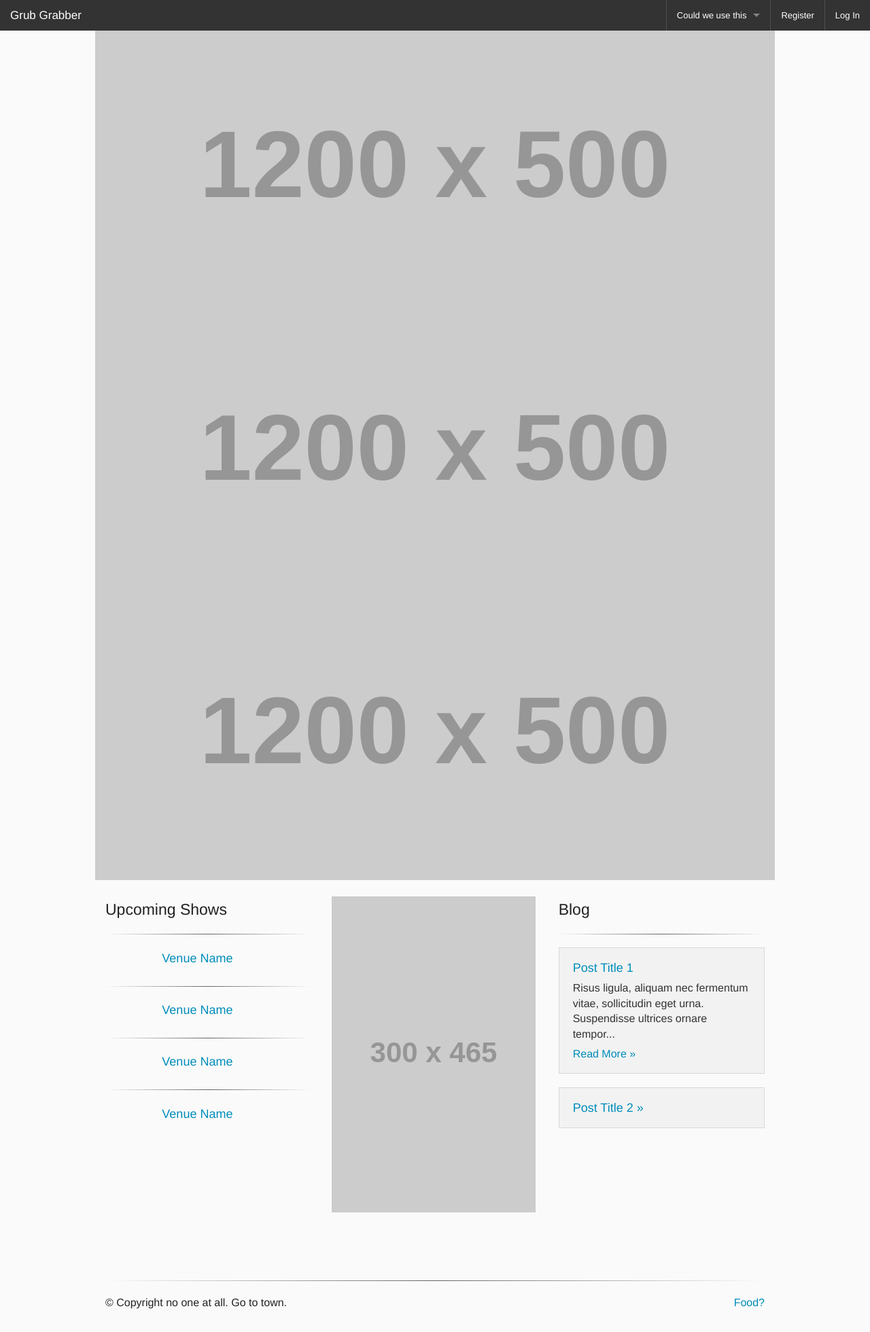
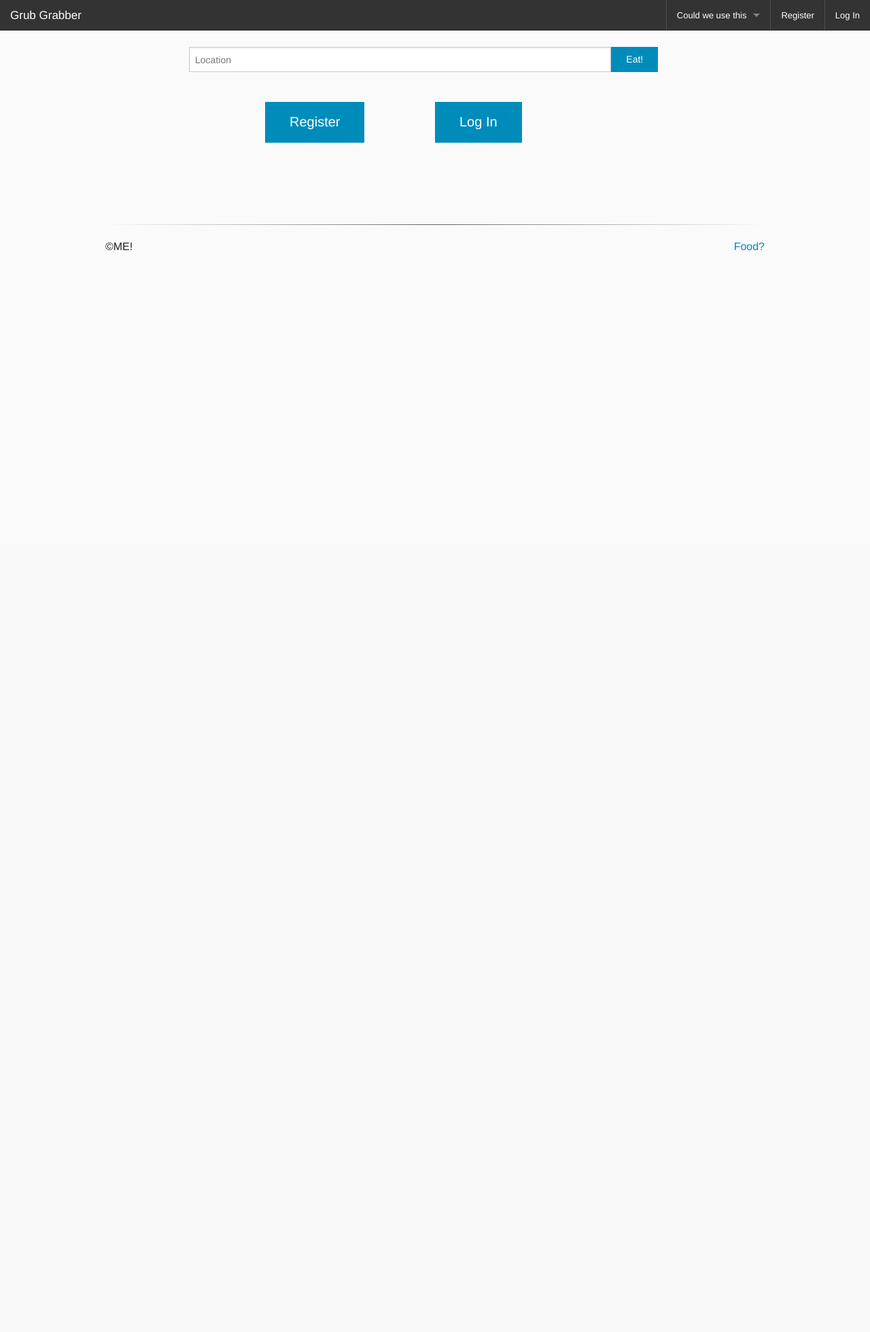
Before and after one commit to isaac-jordan/GrubGrabber, a Django app: page / in a window 1280 px wide. Shown: the whole page at 68% size. After the commit the page ends 369 px from the top, so only its background shows below. Run offline with Django 3.2, Linux system fonts and the light colour scheme; grey boxes labelled with a size stand in for pictures from a placeholder-image service; some libraries are stand-ins or nearby versions.

Commit message:
Made the pages look more similar to the templates in the wireframe, other than pages that use maps api

```diff
--- a/grubgrabber/templates/base.html
+++ b/grubgrabber/templates/base.html
@@ -52,6 +52,8 @@
 
   </nav>
 
+  <br>
+
   <div class="row">
     <div class="large-12 columns">
 
@@ -64,7 +66,7 @@
           <div class="row">
 
             <div class="large-6 columns">
-             <p>© Copyright no one at all. Go to town.</p>
+              <p>©ME!</p>
             </div>
 
             <div class="large-6 small-12 columns">
--- a/grubgrabber/templates/index.html
+++ b/grubgrabber/templates/index.html
@@ -7,19 +7,21 @@
 <div class="row">
   <div class="large-12 hide-for-small">
 
-    <div id="featured" data-orbit>
-      <img src="http://placehold.it/1200x500&text=Slide Image 1" alt="slide image">
-      <img src="http://placehold.it/1200x500&text=Slide Image 2" alt="slide image">
-      <img src="http://placehold.it/1200x500&text=Slide Image 3" alt="slide image">
+    <div class="row">
+      <div class="large-10 columns">
+        <div class="row collapse">
+          <div class="small-2 columns">
+            <br>
           </div>
-
+          <div class="small-9 columns">
+            <input type="text" placeholder="Location">
+          </div>
+          <div class="small-1 columns">
+            <a href="#" class="button postfix">Eat!</a>
           </div>
         </div>
-
-<div class="row">
-  <div class="large-12 columns show-for-small">
-
-    <img src="http://placehold.it/1200x700&text=Mobile Header">
+      </div>
+    </div>
 
   </div>
 </div>
@@ -27,80 +29,27 @@
 <br>
 
 <div class="row">
-  <div class="large-12 columns">
+  <div class="large-3 columns">
     <div class="row">
-
-      <div class="large-4 small-6 columns">
-
-        <h4>Upcoming Shows</h4><hr>
-
-        <div class="row">
-          <div class="large-1 column">
-            <img src="http://placehold.it/50x50&text=[img]">
-          </div>
-
-          <div class="large-9 columns">
-            <h5><a href="#">Venue Name</a></h5>
-            <h6 class="subheader show-for-small">Doors at 00:00pm</h6>
-          </div>
-        </div><hr>
-
-        <div class="hide-for-small">
-          <div class="row">
-            <div class="large-1 column">
-              <img src="http://placehold.it/50x50&text=[img]">
-            </div>
-
-            <div class="large-9 columns">
-              <h5 class="subheader"><a href="#">Venue Name</a></h5>
-            </div>
-          </div><hr>
-
-          <div class="row">
-            <div class="large-1 column">
-              <img src="http://placehold.it/50x50&text=[img]">
-            </div>
-
-            <div class="large-9 columns">
-              <h5 class="subheader"><a href="#">Venue Name</a></h5>
-            </div>
-          </div><hr>
-
-          <div class="row">
-            <div class="large-1 column">
-              <img src="http://placehold.it/50x50&text=[img]">
-            </div>
-
-            <div class="large-9 columns">
-              <h5 class="subheader"><a href="#">Venue Name</a></h5>
-            </div>
-          </div>
+      <br>
     </div>
   </div>
 
-      <div class="large-4 small-6 columns">
-        <img src="http://placehold.it/300x465&text=Image">
+  <div class="large-3 columns">
+    <div class="row">
+      <a href="{% url 'register' %}" class="button large">Register</a>
+    </div>
   </div>
 
-      <div class="large-4 small-12 columns">
-
-        <h4>Blog</h4><hr>
-        <div class="panel">
-          <h5><a href="#">Post Title 1</a></h5>
-
-          <h6 class="subheader">
-            Risus ligula, aliquam nec fermentum vitae, sollicitudin eget urna. Suspendisse ultrices ornare tempor...
-          </h6>
-
-          <h6><a href="#">Read More »</a></h6>
+  <div class="large-3 columns">
+    <div class="row">
+      <a href="{% url 'login' %}" class="button large">Log In</a>
+    </div>
   </div>
 
-        <div class="panel hide-for-small">
-          <h5><a href="#">Post Title 2 »</a></h5>
-        </div>
-
-      </div>
-
+  <div class="large-3 columns">
+    <div class="row">
+      <br>
     </div>
   </div>
 </div>
```
Also changed, not shown: grubgrabber/templates/login.html (+26 -0 lines), grubgrabber/templates/register.html (+44 -0 lines). Lines whose indentation alone changed are shown as unchanged.
